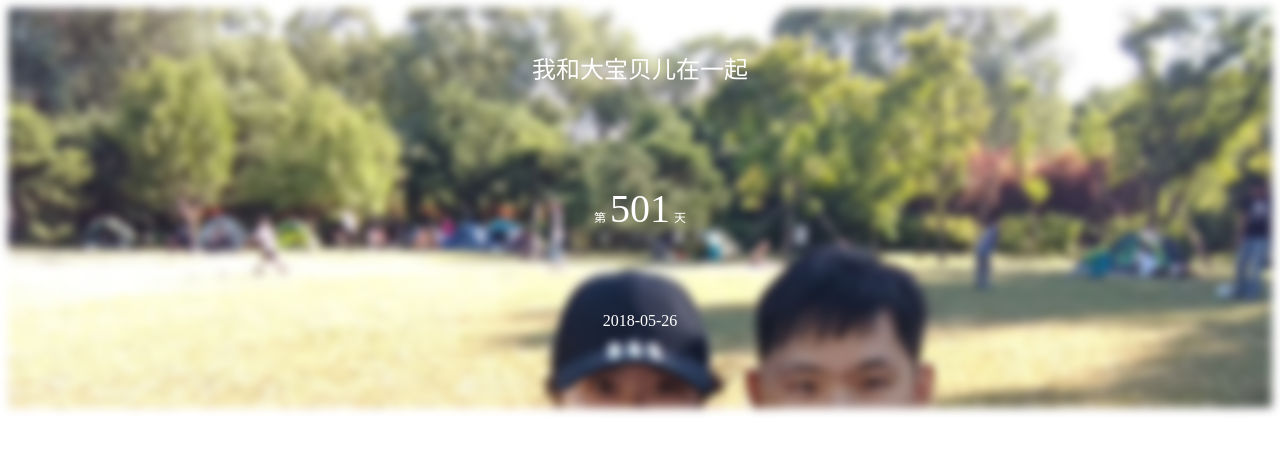
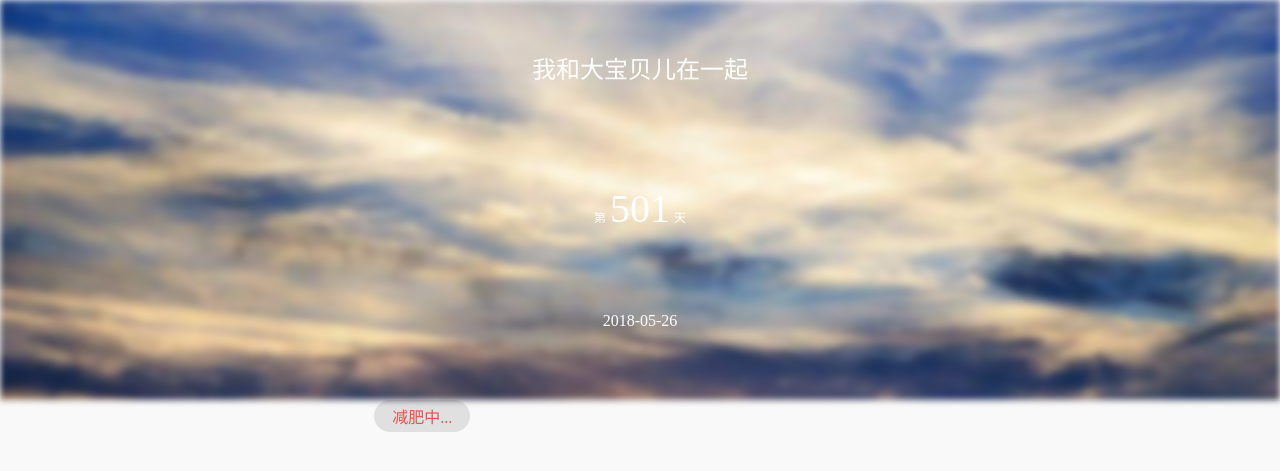
Before and after one commit to ljw27/ljw27.github.io, a Jekyll site: the page gotit.html, which Jekyll copies as it is, in a window 1280 px wide. Shown: the top 471 px of the page. Built offline with Jekyll 4.4.1, drawn with Linux system fonts in a browser that asks for light colours.

Commit message:
纪念日-v1.1

```diff
--- a/gotit.html
+++ b/gotit.html
@@ -4,8 +4,11 @@
   <meta charset="UTF-8">
   <meta name="viewport" content="width=device-width, initial-scale=1.0">
   <meta http-equiv="X-UA-Compatible" content="ie=edge">
-  <title>Document</title>
+  <title>执子之手与子偕老</title>
   <style>
+    /* html,body {
+      height: 100%;
+    } */
     #metDays {
       text-align: center;
       display: inline-block;
@@ -31,26 +34,72 @@
       color: #fff;
       margin-top: 80px;
     }
-    .content {
+    .contentday {
       position: absolute;
       width: 300px;
       top: 50px;
       left: 50%;
       margin-left: -150px;
+      z-index: 1000;
     }
     .wrap {
-      background: url('./public/images/gotit.jpg') center 0 no-repeat;
+      background: url('./public/images/gotit.png') center 0 no-repeat;
       background-size:cover;
+      /* background-size: 100% 100%; */
       height: 400px;
       position: relative;
-      filter: blur(5px);
+      filter: blur(3px);
+      z-index: 999;
     }
+
+    body {
+    margin: 0;
+}
+
+.content {
+    width: 100vw;
+    min-height: 300px;
+}
+.content-barrage {
+    /* height: 100vh;
+    width: 100vw;
+    position: absolute;
+    top: 0;
+    left: 0; */
+    min-height: 300px;
+    background-color: #f9f9f9;
+    overflow: hidden;
+    position: relative;
+}
+
+.content-barrage-single {
+    /* top: 200px; */
+    background: rgba(0, 0, 0, 0.1);
+    border-radius: 20px;
+    display: inline-block;
+    padding: 4px 18px;
+    color: rgb(231, 80, 80);
+    position: absolute;
+    white-space: nowrap;
+    transition: all 0.3s;
+}
+
+/*  为了防止突兀的出现 现在是从又到左面的负一屏 但是影响性能 可以根据自己的业务场景修改 */
+
+@keyframes barrage {
+  from {
+      left: 100%;
+  }
+  to {
+      left: -100%;
+  }
+}
   </style>
 </head>
 <body>
-  <div>
+  <div class="background">
     <div class="wrap"></div>
-    <div class="content">
+    <div class="contentday">
       <div class="title">我和大宝贝儿在一起</div>
       <div class="num">
         <span class="numtitle">第</span>
@@ -60,12 +109,64 @@
       <div class="meetdate">2018-05-26</div>
     </div>
   </div>
+  <div class="content">
+    <div class="content-barrage" id="content-barrage">
+        <!-- 我是弹幕层 -->
+        <!-- <div class="content-barrage-single">
+            地方卡号是的房间号就开始对方后就开始对方很快就史蒂芬霍金
+        </div> -->
+    </div>
+  </div>
   <script>
     var metDay = new Date('2018-05-26').getTime()
     var today = new Date().getTime()
     var oneDay = 1000 * 60 * 60 * 24
     var metDays = Math.ceil((today- metDay) / oneDay)
     document.getElementById('metDays').innerText = metDays
+
+    /**
+   * 获取指定范围的随机数
+   * @param {*开始} start
+   * @param {*技术} end
+   */
+  function Random(start, end) {
+    let num = (Math.random() * (end - start) + start).toString();
+    return parseInt(num, 10);
+  }
+
+  /**
+   * 添加一个弹幕
+   * @param {*内容} text
+   */
+  function SetBarrage(text) {
+    // 创建dom并添加class 和各种数据
+    var barrage = document.createElement('span');
+    barrage.className = "content-barrage-single";
+    barrage.innerText = text;
+    document.getElementById('content-barrage').appendChild(barrage);
+    // 创建弹幕从右到左面的10-15的随机秒数
+    const randomTime = Random(10, 15);
+    // 创建离上方的距离  百分比 现在是半屏
+    const randomTop = Random(0, 90);
+    barrage.style.top = randomTop + "%";
+    barrage.style.animation = "barrage " + randomTime + "s linear";
+    // 添加一个定时器 在运行完成之后删除这个DOM
+    setTimeout(() => {
+        document.getElementById('content-barrage').removeChild(barrage)
+    }, randomTime * 1000);
+  }
+
+  // 循环执行
+  var textArr = ['大宝贝儿', '大漂亮', '挣钱养你', '要面儿', '减肥中...', '我不离家出走，就在附近转转...']
+  function renderText() {
+    textArr.forEach((item, index) => {
+      if (Math.random() > 0.5) {
+        SetBarrage(item)
+      }
+    })
+  }
+  renderText()
+  setInterval(renderText, 5000)
   </script>
 </body>
 </html>
```
Also changed, not shown: public/images/gotit.png (added).
